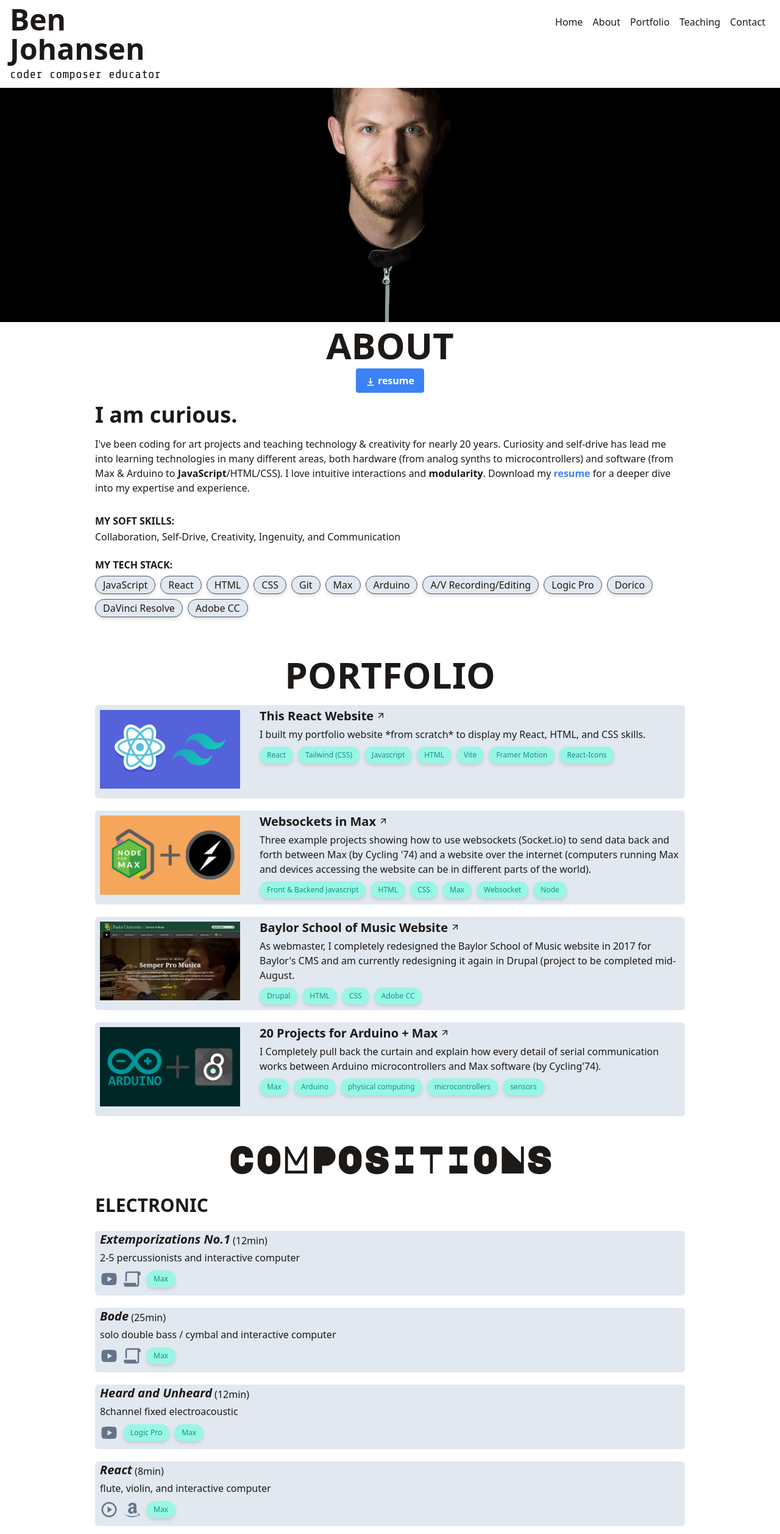
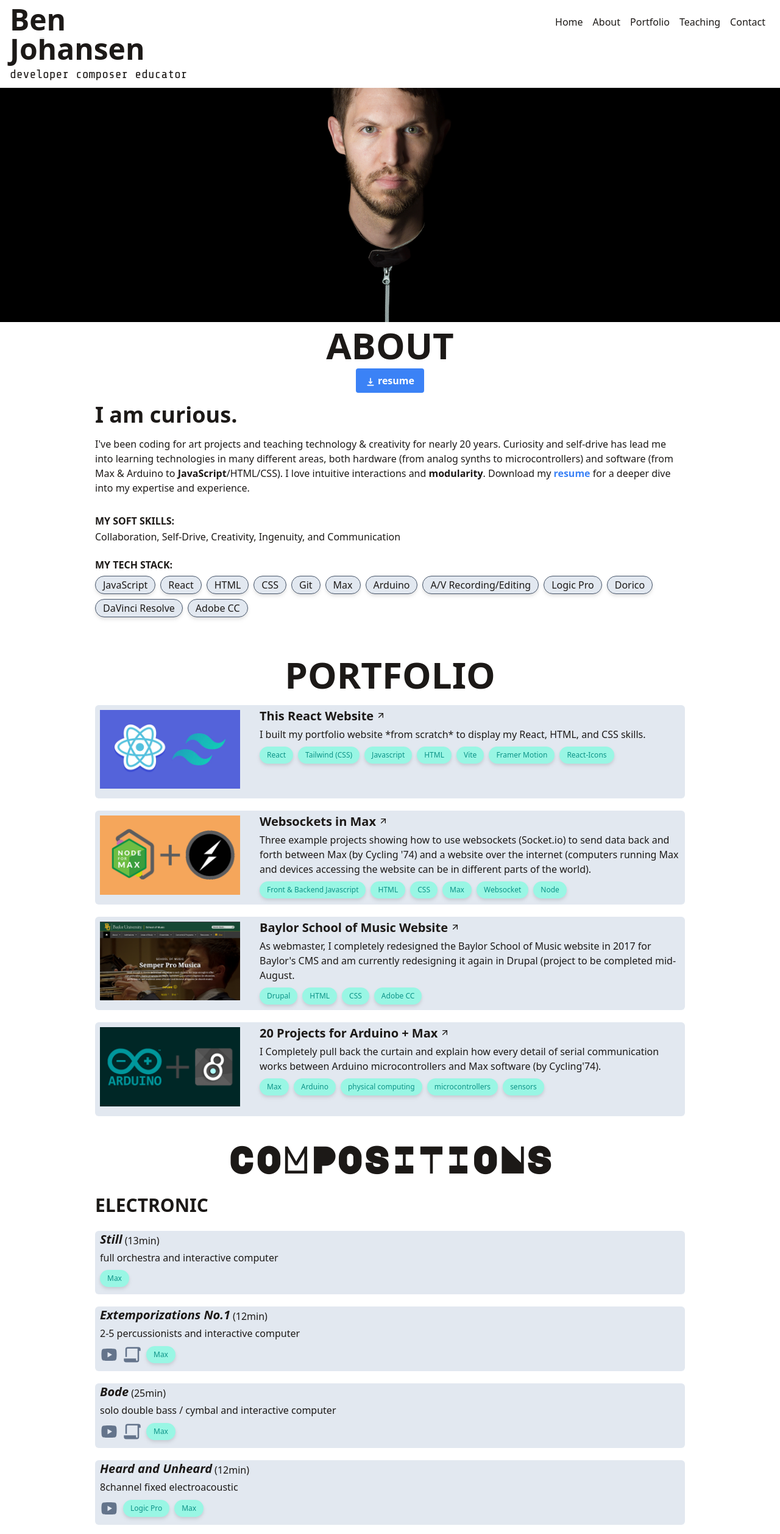
Before and after one commit to benjohansen/portfolio-website_react-tailwind, a React (Vite) app: page / in a window 1280 px wide. Shown: the top 2515 px of the page at 61% size. Built offline with nearby package versions, Linux system fonts and the light colour scheme.

Commit message:
update heading and resume

```diff
--- a/src/components/About.jsx
+++ b/src/components/About.jsx
@@ -14,7 +14,7 @@ function About() {
 
         </div>
         <div className="flex justify-center pt-2">
-                <a href='https://www.dropbox.com/s/7x70k2f70nhvs4a/johansen-resume-2023.pdf?dl=1' className="bg-blue-500 hover:bg-blue-800 text-white font-bold rounded inline-flex items-center p-2 px-4">
+                <a href='/assets/johansen-resume-2024.pdf' className="bg-blue-500 hover:bg-blue-800 text-white font-bold rounded inline-flex items-center p-2 px-4">
                         <HiDownload className="mt-1 mr-1" />resume
                 </a>
         </div>
@@ -26,7 +26,7 @@ function About() {
                 <p className="my-4 leading-6">
                     I've been coding for art projects and teaching technology & creativity for nearly 20 years. Curiosity and self-drive has lead me into learning technologies in many different areas, both hardware (from analog synths to microcontrollers) and software (from Max & Arduino to <span className="font-bold">JavaScript</span>/HTML/CSS).
                     I love intuitive interactions and <span className="font-bold">modularity</span>. Download my
-                    <a href='https://www.dropbox.com/s/7x70k2f70nhvs4a/johansen-resume-2023.pdf?dl=1' className="font-bold text-blue-500 hover:text-blue-800">
+                    <a href='/assets/johansen-resume-2024.pdf' className="font-bold text-blue-500 hover:text-blue-800">
                         &nbsp;resume&nbsp;
                     </a>
                     for a deeper dive into my expertise and experience.
--- a/src/components/Name.jsx
+++ b/src/components/Name.jsx
@@ -6,7 +6,7 @@ function Name() {
         <>
         <div id="home" className="absolute top-0 left-0 right-0 w-full px-4 pt-10">
                 <h1 className="pt-4">Johansen</h1>
-                <p className="pt-1 text-xl font-sharetechmono">coder composer educator</p>
+                <p className="pt-1 text-xl font-sharetechmono">developer composer educator</p>
         </div>
     </>
     );
--- a/src/data/compositionsElectronic.js
+++ b/src/data/compositionsElectronic.js
@@ -1,4 +1,17 @@
 export default [
+    {
+        idb: 200,
+        title: 'Still',
+        instrumentation: 'full orchestra and interactive computer',
+        stack: ['Max'],
+        youtubeLink: null,
+        scoreLink: null,
+        audioFileLink: null,
+        amazonLink: null,
+        flickrLink: null,
+        summary: null,
+        length: '13min',
+    },
     {
         idb: 201,
         title: 'Extemporizations No.1',
```
Also changed, not shown: 1 other file (tests, documents, lock files or other folders).
